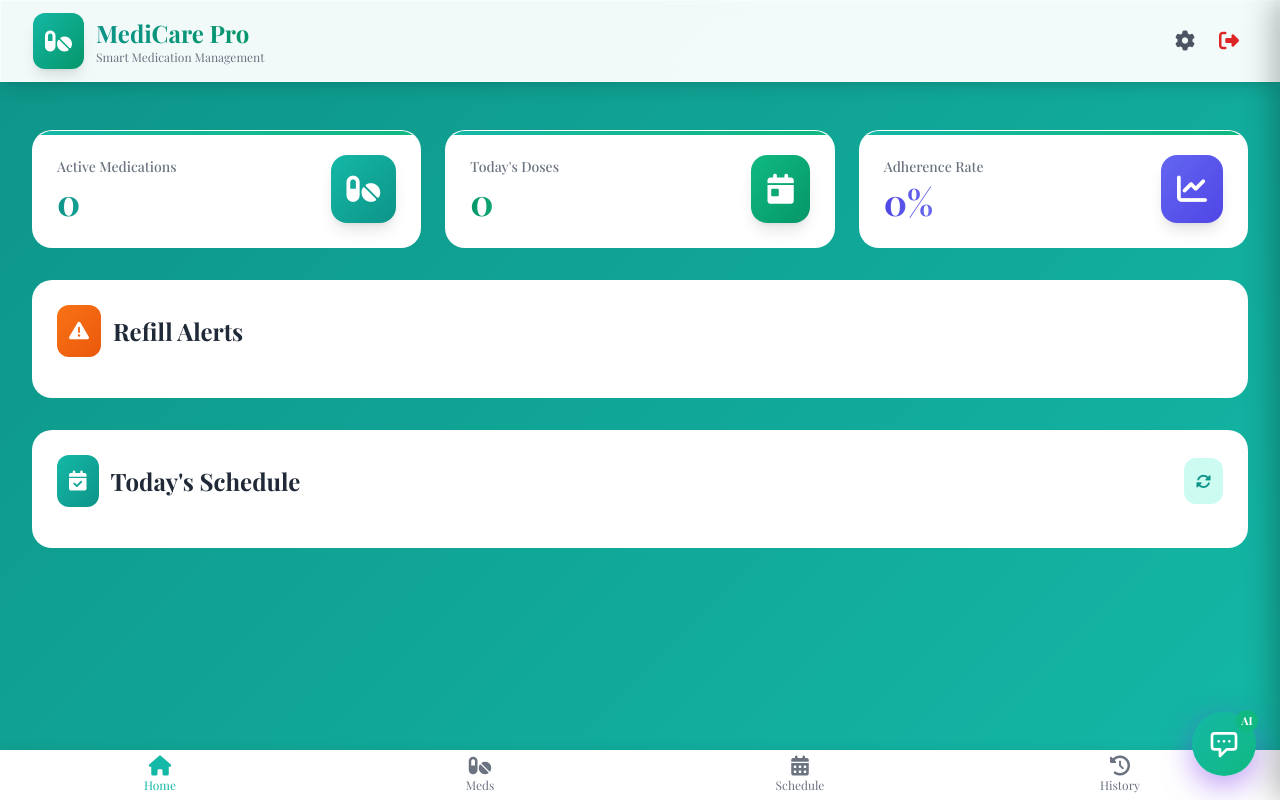
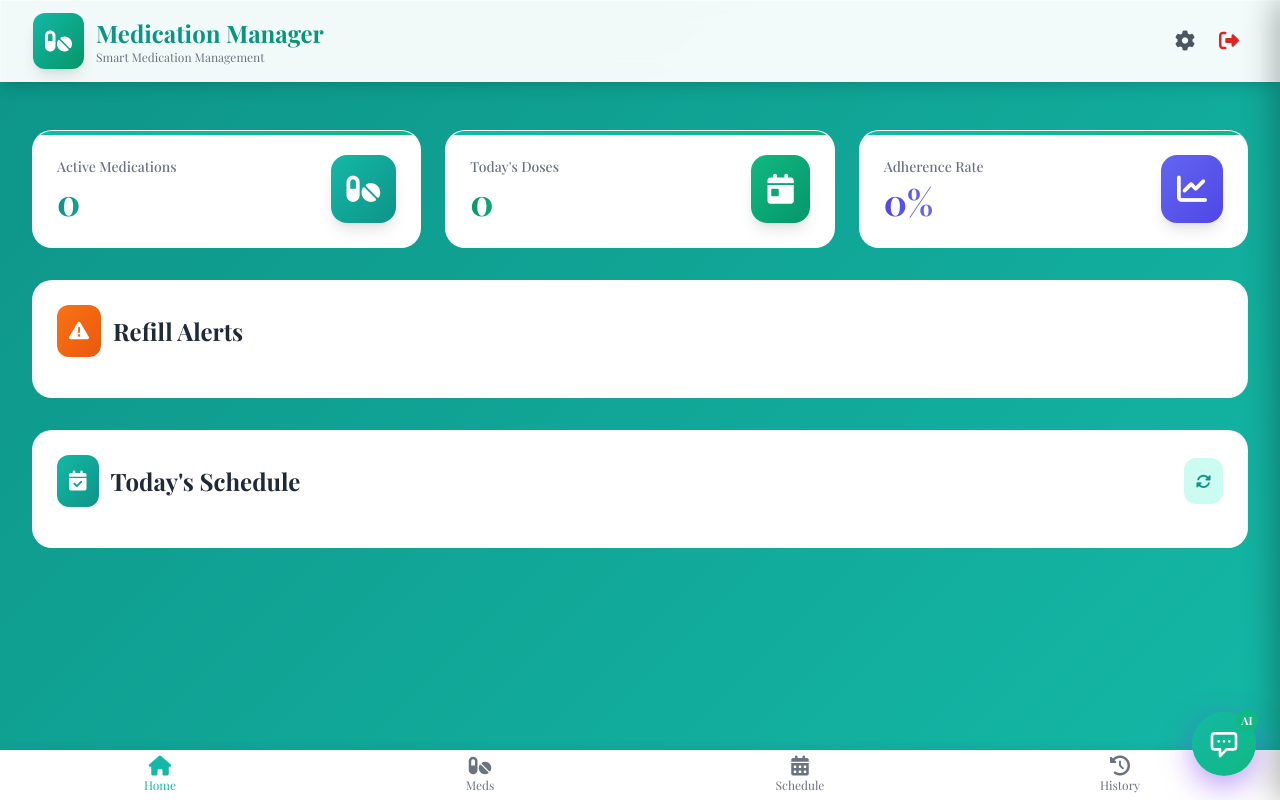
Before and after one commit to Christinathattil/ai-medication-organiser, a website: page public/index.html in a window 1280 px wide. Drawn offline with nearby package versions, Linux system fonts and the light colour scheme; no server answers; a script that the page names is missing.

Commit message:
Enhance UI with animated header and fix medication update PATCH

```diff
--- a/public/index.html
+++ b/public/index.html
@@ -12,7 +12,8 @@
   <meta name="mobile-web-app-capable" content="yes">
   <meta name="apple-mobile-web-app-capable" content="yes">
   <meta name="apple-mobile-web-app-status-bar-style" content="black-translucent">
-  <title>Medication Manager - AI Powered</title>
+    <title>Medication Manager - AI Powered</title>
+
   <link rel="manifest" href="manifest.json">
   <script src="https://cdn.tailwindcss.com"></script>
   <link rel="stylesheet" href="https://cdnjs.cloudflare.com/ajax/libs/font-awesome/6.4.0/css/all.min.css">
@@ -288,9 +289,7 @@
             <i class="fas fa-pills text-xl sm:text-2xl text-white"></i>
           </div>
           <div>
-            <h1
-              class="text-xl sm:text-2xl font-bold bg-gradient-to-r from-teal-600 to-emerald-600 bg-clip-text text-transparent">
-              MediCare Pro</h1>
+            <h1 class="animated-gradient-text text-xl sm:text-2xl font-bold bg-gradient-to-r from-teal-600 to-emerald-600 bg-clip-text text-transparent">Medication Manager</h1>
             <p class="text-xs text-gray-500">Smart Medication Management</p>
           </div>
         </div>
@@ -2087,7 +2086,7 @@ ${data.purpose ? `• Purpose: ${data.purpose}` : ''}
       async function updateMedication(medicationId, updates, medicationName) {
         try {
           const response = await fetch(`${API_BASE}/medications/${medicationId}`, {
-            method: 'PUT',
+            method: 'PATCH',
             headers: { 'Content-Type': 'application/json' },
             body: JSON.stringify(updates)
           });
@@ -2210,6 +2209,16 @@ ${data.purpose ? `• Purpose: ${data.purpose}` : ''}
       50% {
         transform: translateY(-4px);
       }
+    }
+    .animated-gradient-text {
+      background-size: 200% 200%;
+      animation: gradientShift 6s ease infinite;
+    }
+
+    @keyframes gradientShift {
+      0% { background-position: 0% 50%; }
+      50% { background-position: 100% 50%; }
+      100% { background-position: 0% 50%; }
     }
   </style>
 
```
